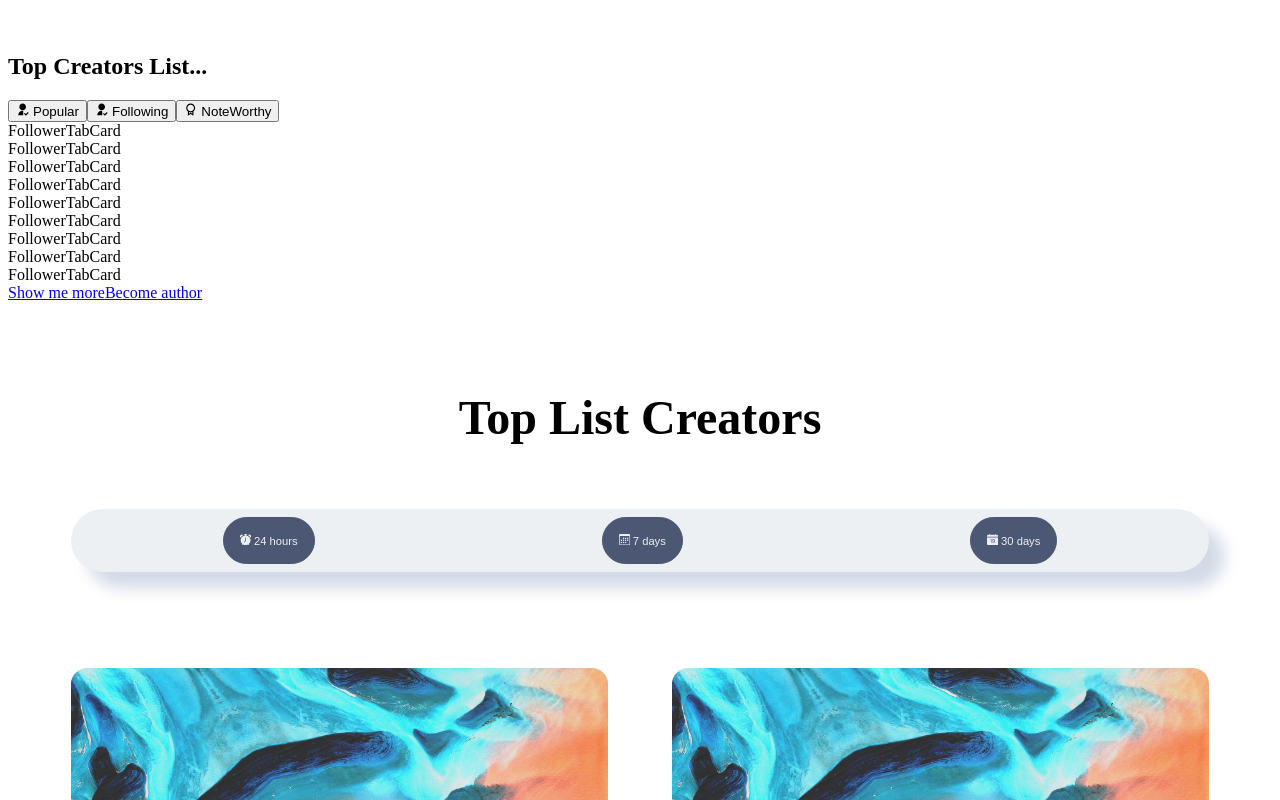
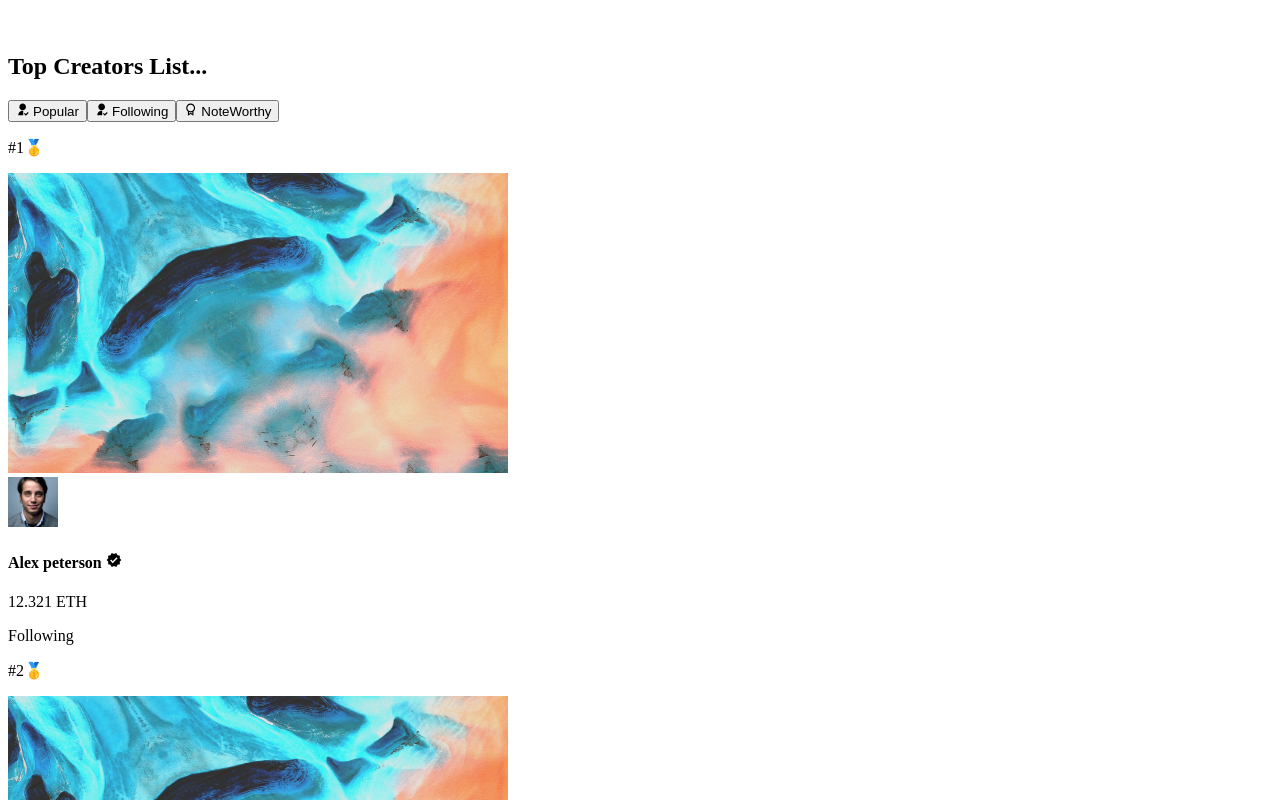
Before and after one commit to sinaata25/NFT-Market, a Next.js app: page / in a window 1280 px wide. Shown: the part 2440-3240 px from the top of the page. Built offline with nearby package versions, Linux system fonts and the light colour scheme.

Commit message:
follower tab jsx completed

```diff
--- a/components/FollowerTab/FollowerTabCard/FollowerTabCard.jsx
+++ b/components/FollowerTab/FollowerTabCard/FollowerTabCard.jsx
@@ -1,11 +1,62 @@
-import React from 'react'
-
+import React,{useState} from 'react'
+import Image from 'next/image'
+import { MdVerified } from 'react-icons/md'
+import { TiTick } from 'react-icons/ti'
 //internal import
 import Style from "./FollowerTabCard.module.css"
+import images from "../../../img"
 
-const FollowerTabCard = () => {
+const FollowerTabCard = ({i,el}) => {
+  const [following,setFollowing]=useState(false);
+
+  const followMe=()=>{
+    if(!following){
+      setFollowing(true);
+    }else{
+      setFollowing(false);
+    }
+  }
+
   return (
-    <div>FollowerTabCard</div>
+    <div className={Style.FollowerTabCard} >
+      <div className={Style.FollowerTabCard_rank}>
+        <p>
+          #{i+1}<span>🥇</span>
+        </p>
+      </div>
+      <div className={Style.FollowerTabCard_box}>
+        <div className={Style.FollowerTabCard_box_img}>
+          <Image className={Style.FollowerTabCard_box_img_img} objectFit="cover" src={images.creatorbackground1} alt="profile background" width={500} height={300} />
+        </div>
+        <div className={Style.FollowerTabCard_box_profile}>
+          <Image src={images.user1} className={Style.FollowerTabCard_box_profile_img} alt="profile picture" width={50} height={50} />
+        </div>
+        <div className={Style.FollowerTabCard_box_info}>
+          <div className={Style.FollowerTabCard_box_info_name}>
+              <h4>
+                Alex peterson {""}{" "}
+                <span>
+                  <MdVerified/>
+                </span>
+              </h4>
+              <p>12.321 ETH</p>
+          </div>
+          <div className={Style.FollowerTabCard_box_info_following}>
+              {
+                following?(
+                  <a onClick={()=>followMe()}>Follow{""}{" "}
+                  <span>
+                    <TiTick/>
+                  </span>
+                  </a>
+                ):(<a onClick={()=>followMe()} >
+                  Following
+                </a>)
+              }
+          </div>
+        </div>
+      </div>
+    </div>
   )
 }
 
```
